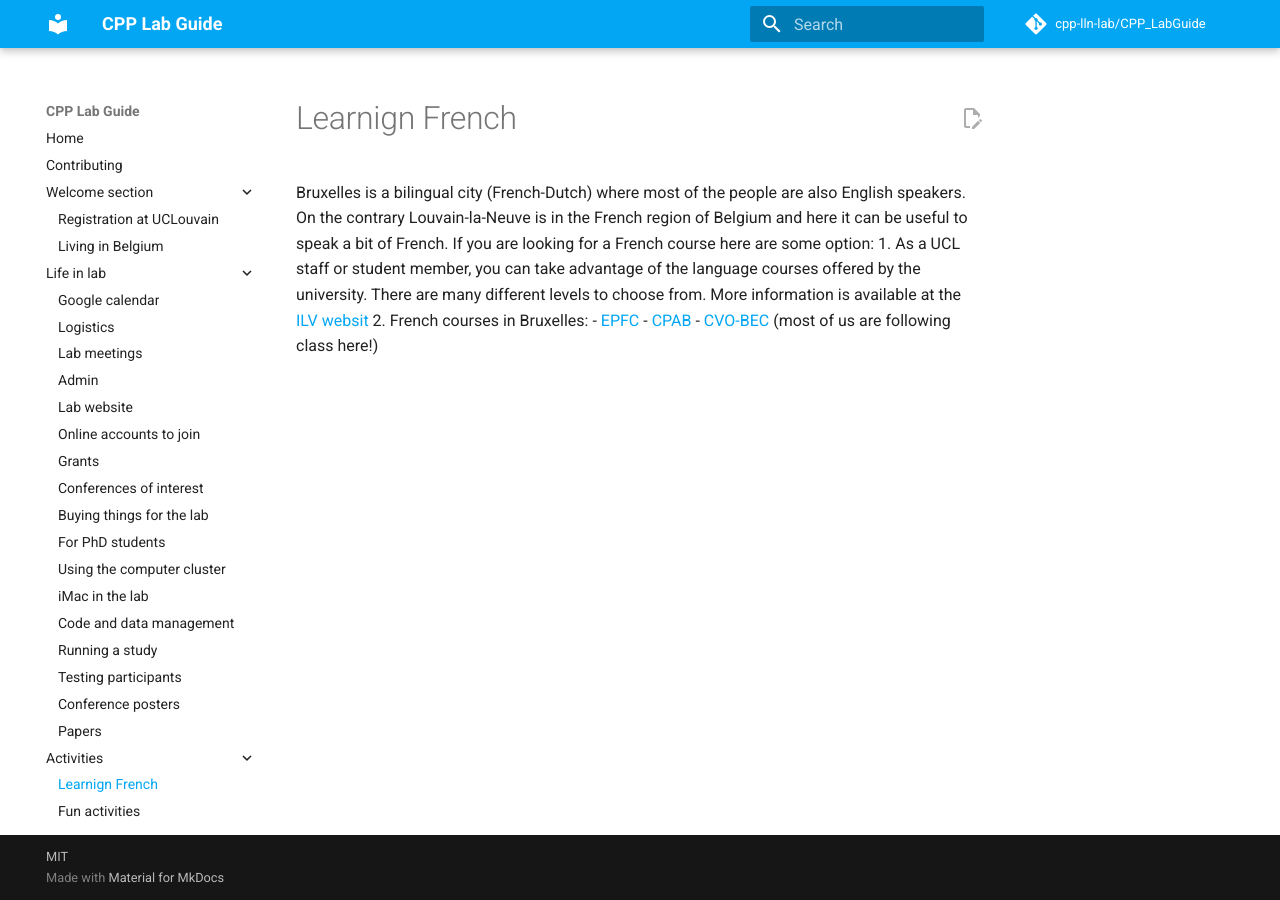
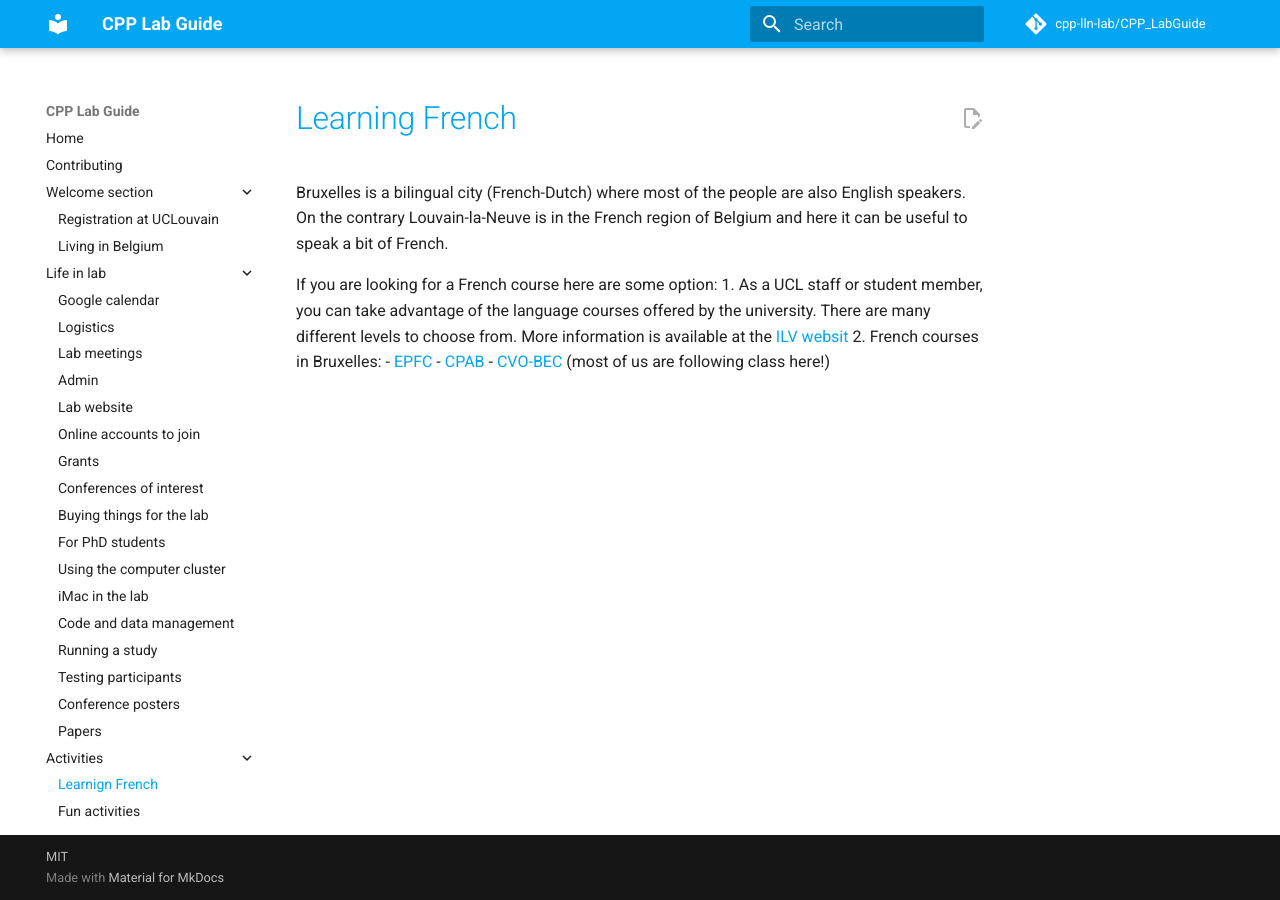
Before and after one commit to cpp-lln-lab/CPP_LabGuide, an MkDocs documentation site: the page built from doc/learning_french.md, in a window 1280 px wide. Built offline with MkDocs 1.6.1 and Material for MkDocs 9.7.7, drawn with Linux system fonts in a browser that asks for light colours; comment, search, counter and statistics services are not loaded.

Commit message:
Update doc/learning_french.md

```diff
--- a/doc/learning_french.md
+++ b/doc/learning_french.md
@@ -1,4 +1,7 @@
+# Learning French
+
 Bruxelles is a bilingual city (French-Dutch) where most of the people are also English speakers. On the contrary Louvain-la-Neuve is in the French region of Belgium and here it can be useful to speak a bit of French.
+
 If you are looking for a French course here are some option:
 1. As a UCL staff or student member, you can take advantage of the language courses offered by the university. There are many different levels to choose from. More information is available at the [ILV websit](https://uclouvain.be/en/study/language-courses.html)
 2. French courses in Bruxelles:
```
